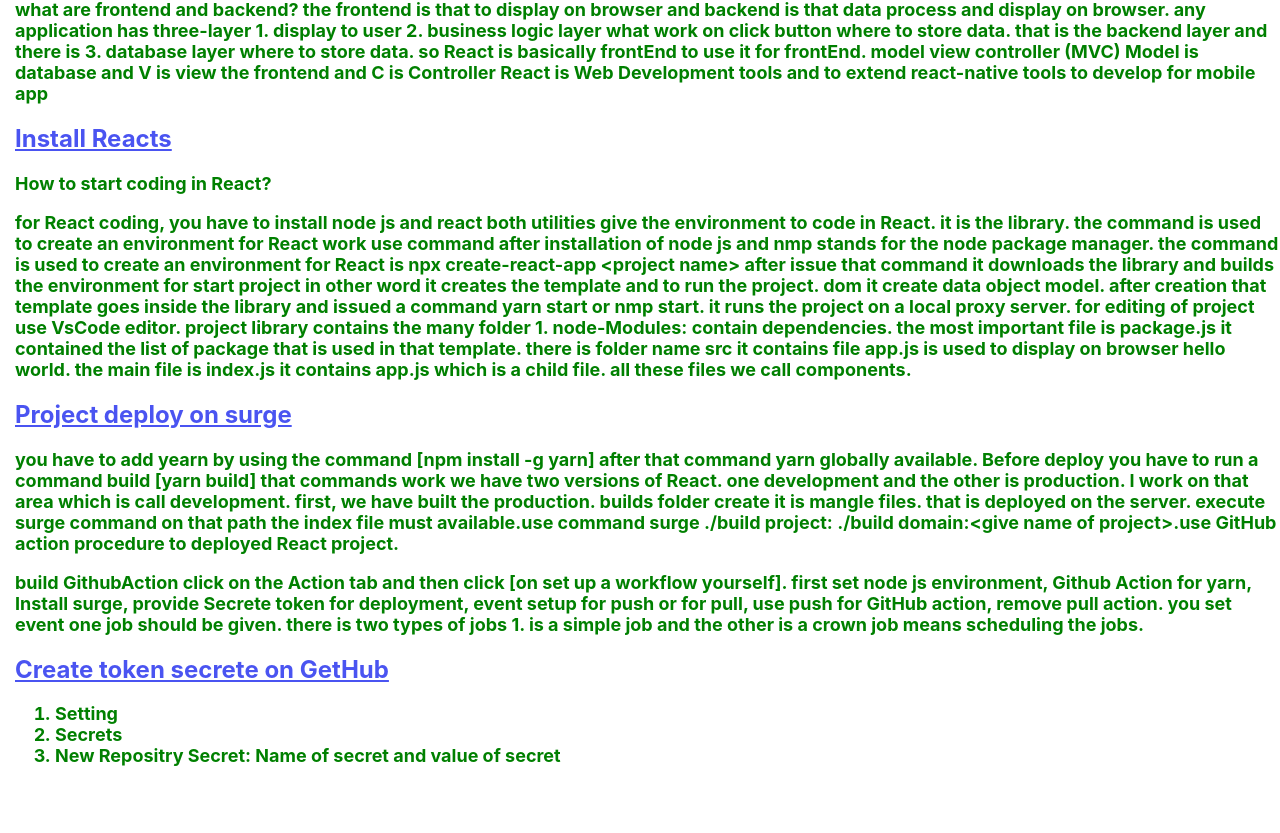
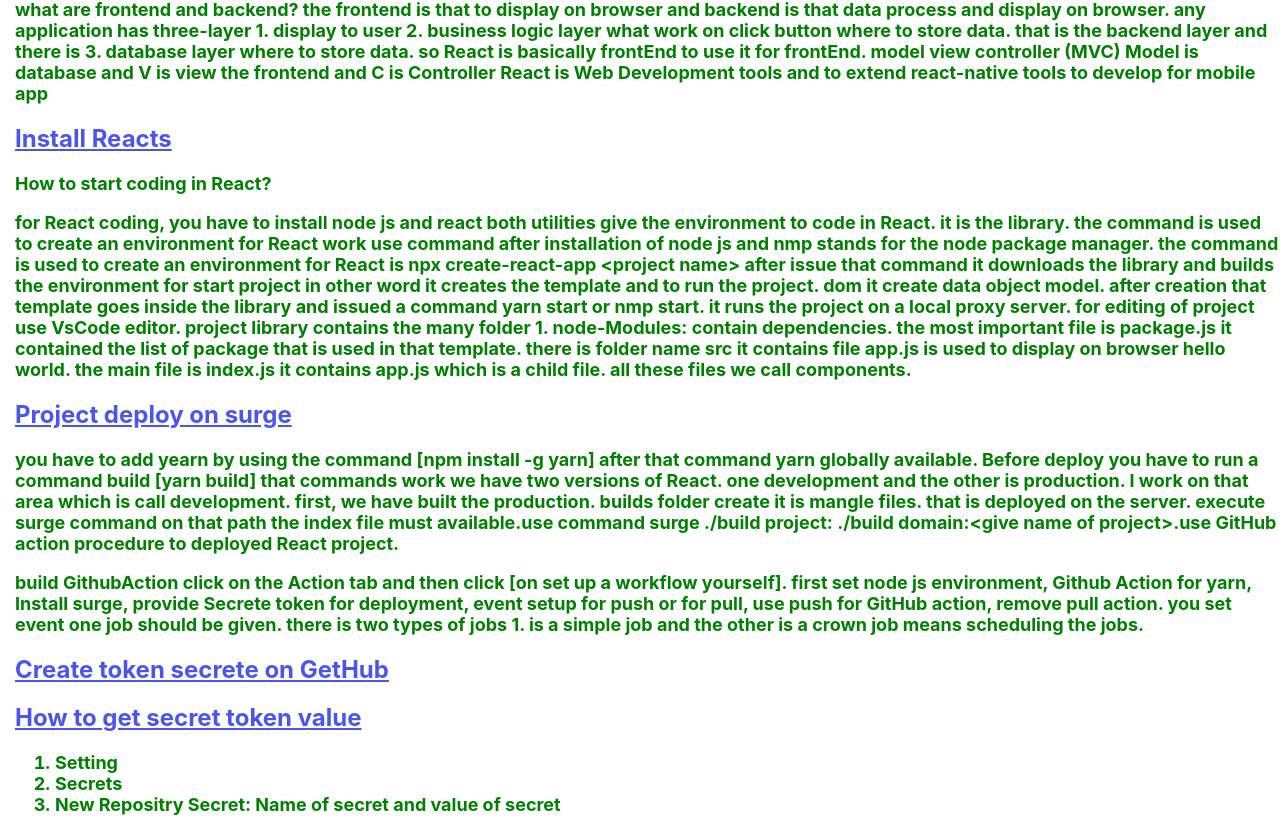
Before and after one commit to hasibullahkhan/botcamp20c2app, a React (Create React App) app: page / in a window 1280 px wide. Shown: the part 954-1787 px from the top of the page. Before the commit the page ends 1738 px from the top, so only its background shows below. Built offline with nearby package versions, Linux system fonts and the light colour scheme.

Commit message:
Update Header.js

```diff
--- a/src/Components/Header.js
+++ b/src/Components/Header.js
@@ -15,6 +15,7 @@ function Head(props) {
             <p style={{ color: 'green', fontSize: 18, fontWeight: 'bold', marginLeft: 15 }}>{props.deploy}</p>
             <p style={{ color: 'green', fontSize: 18, fontWeight: 'bold', marginLeft: 15 }}>{props.deploy1}</p>
             <h2 style={{ color: "#4a54f1", marginLeft: 15, textDecoration: "underline" }}>Create token secrete on GetHub  </h2>
+            <h2 style={{ color: "#4a54f1", marginLeft: 15, textDecoration: "underline" }}>How to get secret token value  </h2>
             <p style={{ color: 'green', fontSize: 18, fontWeight: 'bold', marginLeft: 15 }}>
 
                 <ol>
```
